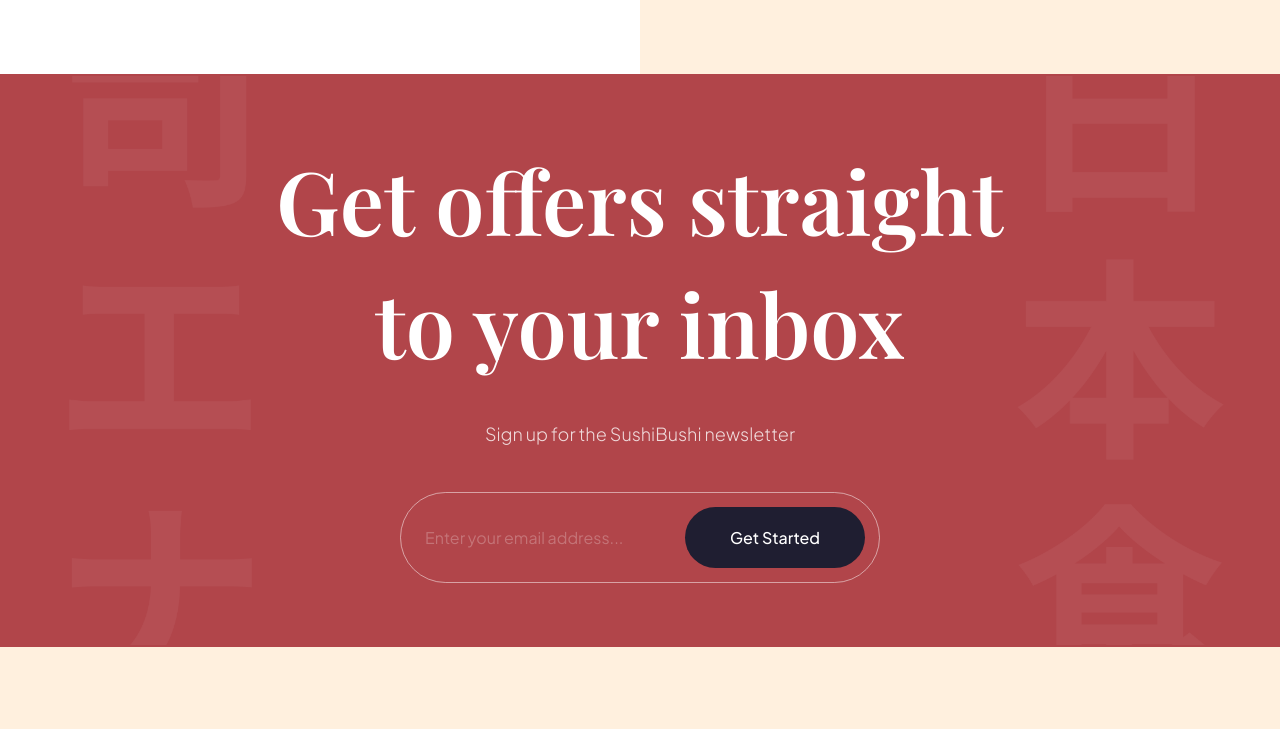
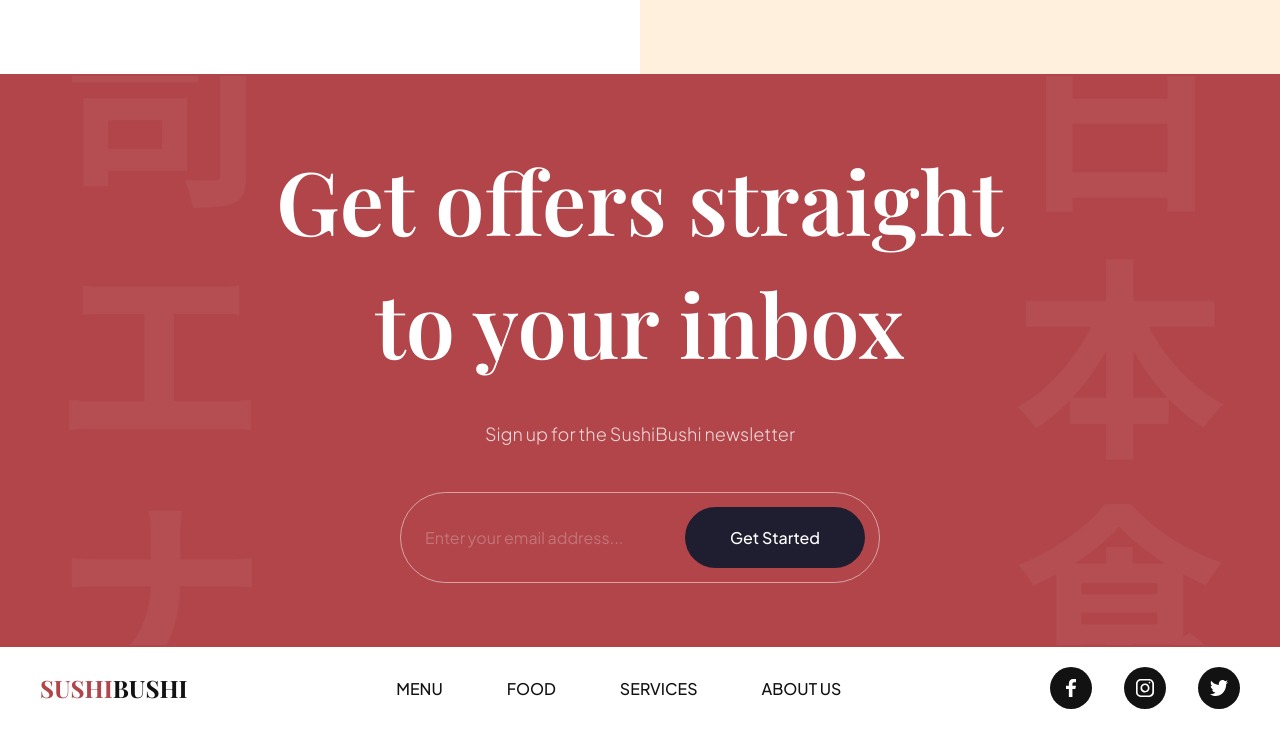
Before and after one commit to kat-ausmus/sushi-css-html, a website built with Vite: page index.html in a window 1280 px wide. Shown: the part 3624-4353 px from the top of the page. Before the commit the page ends 4271 px from the top, so only its background shows below. Built offline with nearby package versions, Linux system fonts and the light colour scheme.

Commit message:
Added footer section

```diff
--- /dev/null
+++ b/css/sections/footer.css
@@ -0,0 +1,62 @@
+.footer {
+    width: 100%;
+    padding: 20px 40px;
+    background: var(--color-white);
+
+    flex-wrap: wrap;
+    gap: 20px;
+
+    overflow: hidden;
+}
+
+.footer__logo {
+    font-size: 24px;
+    font-weight: bold;
+    font-family: var(--playfair-display), serif;
+    text-transform: uppercase;
+    color: var(--secondary-color);
+
+    cursor: pointer;
+}
+
+.footer__logo span {
+    color: var(--primary-color)
+}
+
+.footer ul {
+    list-style: none;
+
+    display: flex;
+    flex-wrap: wrap;
+    flex-direction: row;
+    gap: 64px;
+}
+
+.footer ul:last-child {
+    gap: 32px;
+}
+
+.footer__nav li {
+    font-size: 16px;
+    font-weight: 500;
+    font-family: var(--plus-jakarta-sans), sans-serif;
+    text-transform: uppercase;
+    color: var(--secondary-color);
+
+    cursor: pointer;
+}
+
+.footer__social li {
+    width: 42px;
+    height: 42px;
+
+    background-color: var(--secondary-color);
+    border-radius: 100%;
+}
+
+.footer__social li img {
+    width: 45%;
+    height: 45%;
+
+    object-fit: contain;
+}
--- a/css/style.css
+++ b/css/style.css
@@ -8,7 +8,7 @@
 @import url("sections/popular.css");
 @import url("sections/trending.css");
 @import url("sections/subscribe.css");
-/*@import url("sections/footer.css");*/
+@import url("sections/footer.css");
 
 /* CSS variables for reusablity across all files (including above imported) */
 :root {
--- a/index.html
+++ b/index.html
@@ -6,7 +6,7 @@
       <meta name="viewport" content="width=device-width, initial-scale=1.0">
       <link rel="icon" type="image/png" href="/sushi.png" />
       <link rel="stylesheet" href="css/style.css">
-      <title>SushiBushi</title>
+      <title><span>Sushi</>Bushi</title>
   </head>
   <body>
 
@@ -334,6 +334,31 @@
             <button>Get Started</button>
         </div>
     </section>
+
+    <footer class="footer flex-between">
+        <h3 class="footer__logo">
+            <span>Sushi</span>Bushi
+        </h3>
+
+        <ul class="footer__nav">
+            <li><a href="#menu">Menu</a></li>
+            <li><a href="#food">Food</a></li>
+            <li><a href="#services">Services</a></li>
+            <li><a href="#about-us">About Us</a></li>
+        </ul>
+
+        <ul class="footer__social">
+            <li class="flex-center">
+                <img src="assets/facebook.svg" alt="facebook" />
+            </li>
+            <li class="flex-center">
+                <img src="assets/instagram.svg" alt="instagram" />
+            </li>
+            <li class="flex-center">
+                <img src="assets/twitter.svg" alt="twitter" />
+            </li>
+        </ul>
+    </footer>
     <script src="js/script.js" type="module"></script>
   </body>
 </html>
```
Also changed, not shown: js/script.js (+0 -43 lines).
